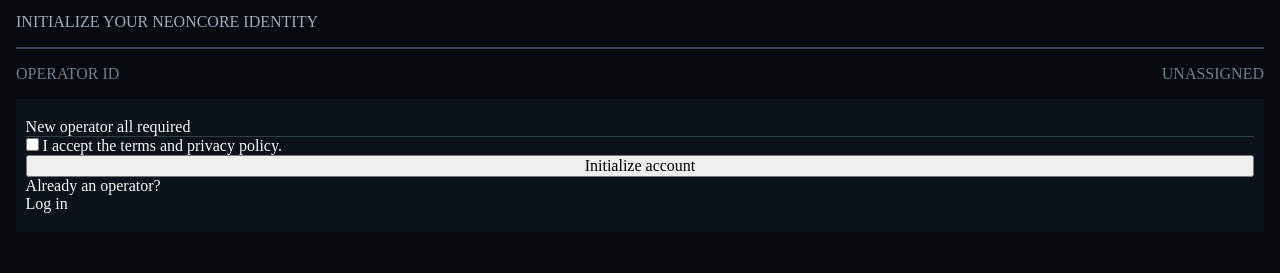
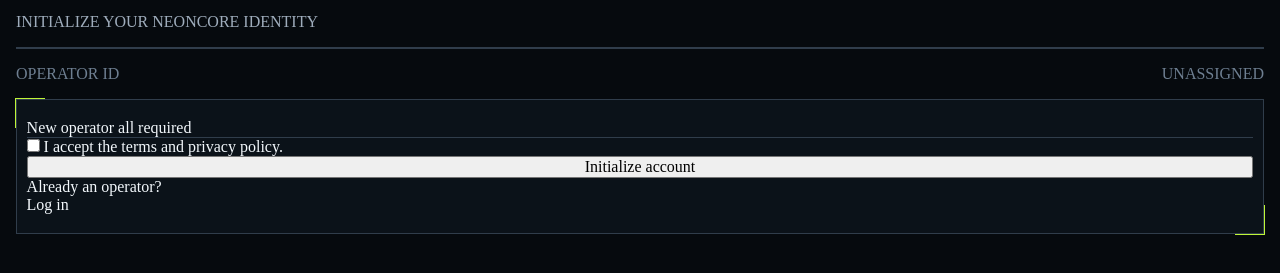
Before and after one commit to nitosarchive/gamer-sign-up-form, a plain HTML site: page index.html in a window 1280 px wide. Shown: the part 111-384 px from the top of the page. Drawn offline with Linux system fonts and the light colour scheme; a web font is replaced by a local one.

Commit message:
added border to form

```diff
--- a/index.html
+++ b/index.html
@@ -27,6 +27,8 @@
       </div>
     </section>
     <form action="" method="get" id="signForm">
+      <span class="edge-top"></span>
+      <span class="edge-bottom"></span>
       <div class="top-wrapper">
         <div><span>New operator</span><span> all required</span></div>
       </div>
--- a/style.css
+++ b/style.css
@@ -146,17 +146,35 @@ form {
   flex-direction: column;
   padding-block: var(--form-padding-block);
   padding-inline: var(--form-padding-inline);
+  border: 1px solid var(--Neutral-700);
+  position: relative;
 }
 
+.edge-top {
+  width: 30px;
+  height: 30px;
+  background: var(--Lime-500);
+  position: absolute;
+  top: -2px;
+  left: -2px;
+  z-index: -1;
+}
+
+.edge-bottom {
+  width: 30px;
+  height: 30px;
+  background: var(--Lime-500);
+  position: absolute;
+  bottom: -2px;
+  right: -2px;
+  z-index: -1;
+}
 /*Form Interior */
 
 .top-wrapper {
+  width: 100%;
   display: flex;
   justify-content: space-between;
-}
-
-.top-wrapper {
-  display: block;
 }
 
 button {
```
